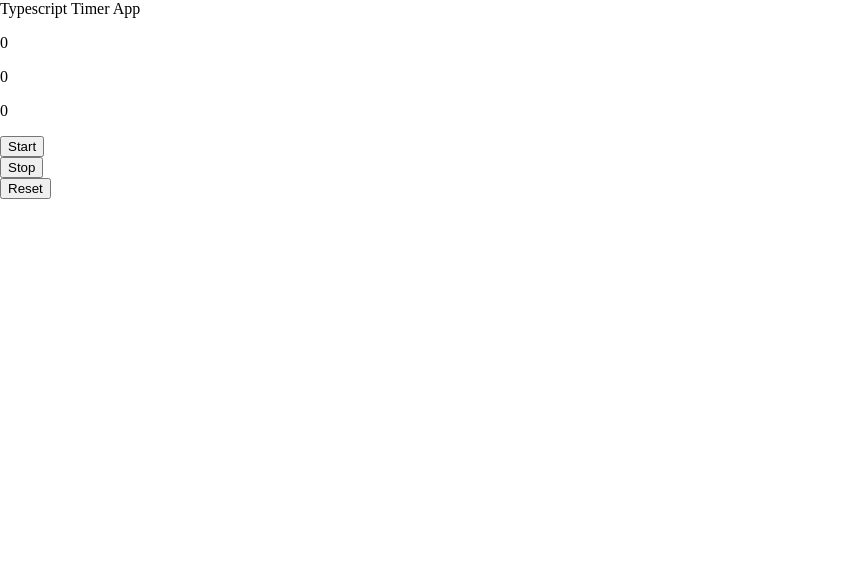
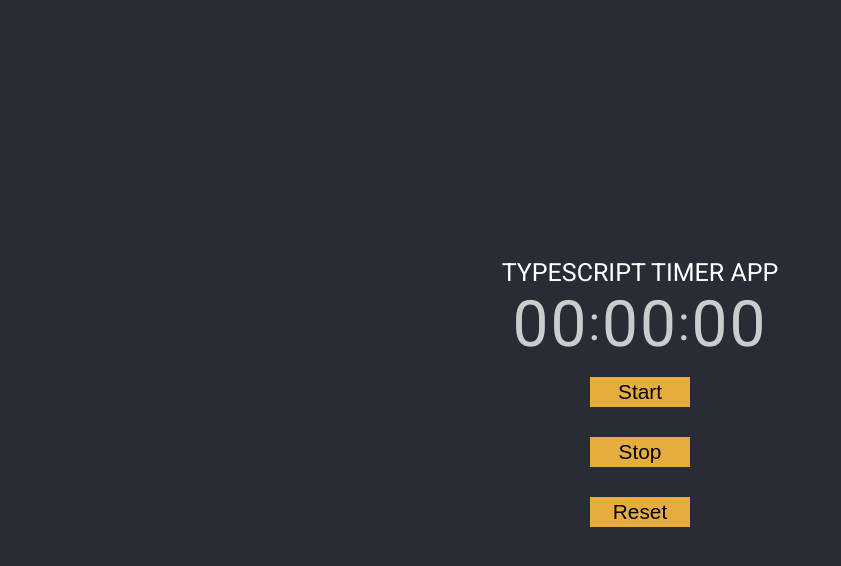
Before and after one commit to ahmedali8/stopwatch-app-pwa, a React (Create React App) app: page / in a window 1280 px wide. Shown: the top 566 px of the page, without its empty margins (0-841 px from the left). Built offline with nearby package versions, Linux system fonts and the light colour scheme.

Commit message:
added basic css to the app

```diff
--- /dev/null
+++ b/src/components/App/App.css
@@ -0,0 +1,22 @@
+@import url('https://fonts.googleapis.com/css2?family=Roboto&display=swap');
+
+body {
+  font-family: 'Roboto', sans-serif;
+  margin: 0;
+  background-color: #282c34;
+}
+
+.app-container {
+  height: 100vh;
+  display: flex;
+  flex-direction: column;
+  justify-content: center;
+  align-items: center;
+}
+
+.app-heading {
+  color: #fff;
+  font-size: 25px;
+  text-transform: uppercase;
+  font-weight: 500;
+}
--- a/src/components/App/App.tsx
+++ b/src/components/App/App.tsx
@@ -1,10 +1,11 @@
 import React from 'react';
 import Timer from '../Timer/Timer';
+import './App.css';
 
 function App() {
   return (
     <div className="app-container">
-      <div>Typescript Timer App</div>
+      <div className="app-heading">Typescript Timer App</div>
       <Timer />
     </div>
   );
--- /dev/null
+++ b/src/components/Timer/Timer.css
@@ -0,0 +1,23 @@
+.timer-container {
+  display: flex;
+  color: #ccc;
+}
+
+.timer-container p {
+  margin: 0;
+  font-size: 4rem;
+  letter-spacing: 2px;
+}
+
+.timer-container span {
+  font-size: 3rem;
+  position: relative;
+  top: 8px;
+  letter-spacing: 2px;
+}
+
+.timer-btn-container {
+  display: flex;
+  justify-content: center;
+  align-items: center;
+}
--- a/src/components/Timer/Timer.tsx
+++ b/src/components/Timer/Timer.tsx
@@ -1,12 +1,13 @@
 import React, { useState, useEffect } from 'react';
 import TimerButtons from '../TimerButtons/TimerButtons';
+import './Timer.css';
 
 function Timer() {
   const [timeInSeconds, setTimeInSeconds] = useState<number>(0);
 
-  const [hours, setHours] = useState<number>(0);
-  const [minutes, setMinutes] = useState<number>(0);
-  const [seconds, setSeconds] = useState<number>(0);
+  const [hours, setHours] = useState<number | string>(0);
+  const [minutes, setMinutes] = useState<number | string>(0);
+  const [seconds, setSeconds] = useState<number | string>(0);
 
   const calculateTime: (time: number) => void = (time: number) => {
     let hours: number, minutes: number, seconds: number;
@@ -15,9 +16,9 @@ function Timer() {
     minutes = Math.floor((time - hours * 3600) / 60);
     seconds = Math.floor(time - hours * 3600 - minutes * 60);
 
-    setHours(hours < 10 ? +`0${hours}` : +hours);
-    setMinutes(minutes < 10 ? +`0${minutes}` : +minutes);
-    setSeconds(seconds < 10 ? +`0${seconds}` : +seconds);
+    setHours(hours < 10 ? `0${hours}` : hours);
+    setMinutes(minutes < 10 ? `0${minutes}` : minutes);
+    setSeconds(seconds < 10 ? `0${seconds}` : seconds);
   };
 
   useEffect(() => {
@@ -28,7 +29,9 @@ function Timer() {
     <div>
       <section className="timer-container">
         <p className="hours">{hours}</p>
+        <span>:</span>
         <p className="minutes">{minutes}</p>
+        <span>:</span>
         <p className="seconds">{seconds}</p>
       </section>
       <section className="timer-btn-container">
--- /dev/null
+++ b/src/components/TimerButton/TimerButton.css
@@ -0,0 +1,10 @@
+.button-container button {
+  margin: 15px;
+  border: none;
+  background-color: #e5ad3d;
+  padding: 3px 12px;
+  font-size: 1.3rem;
+  font-weight: 400;
+  cursor: pointer;
+  width: 100px;
+}
--- a/src/components/TimerButton/TimerButton.tsx
+++ b/src/components/TimerButton/TimerButton.tsx
@@ -1,4 +1,5 @@
 import React from 'react';
+import './TimerButton.css';
 
 interface TimerButtonProps {
   btnId: string;
```
